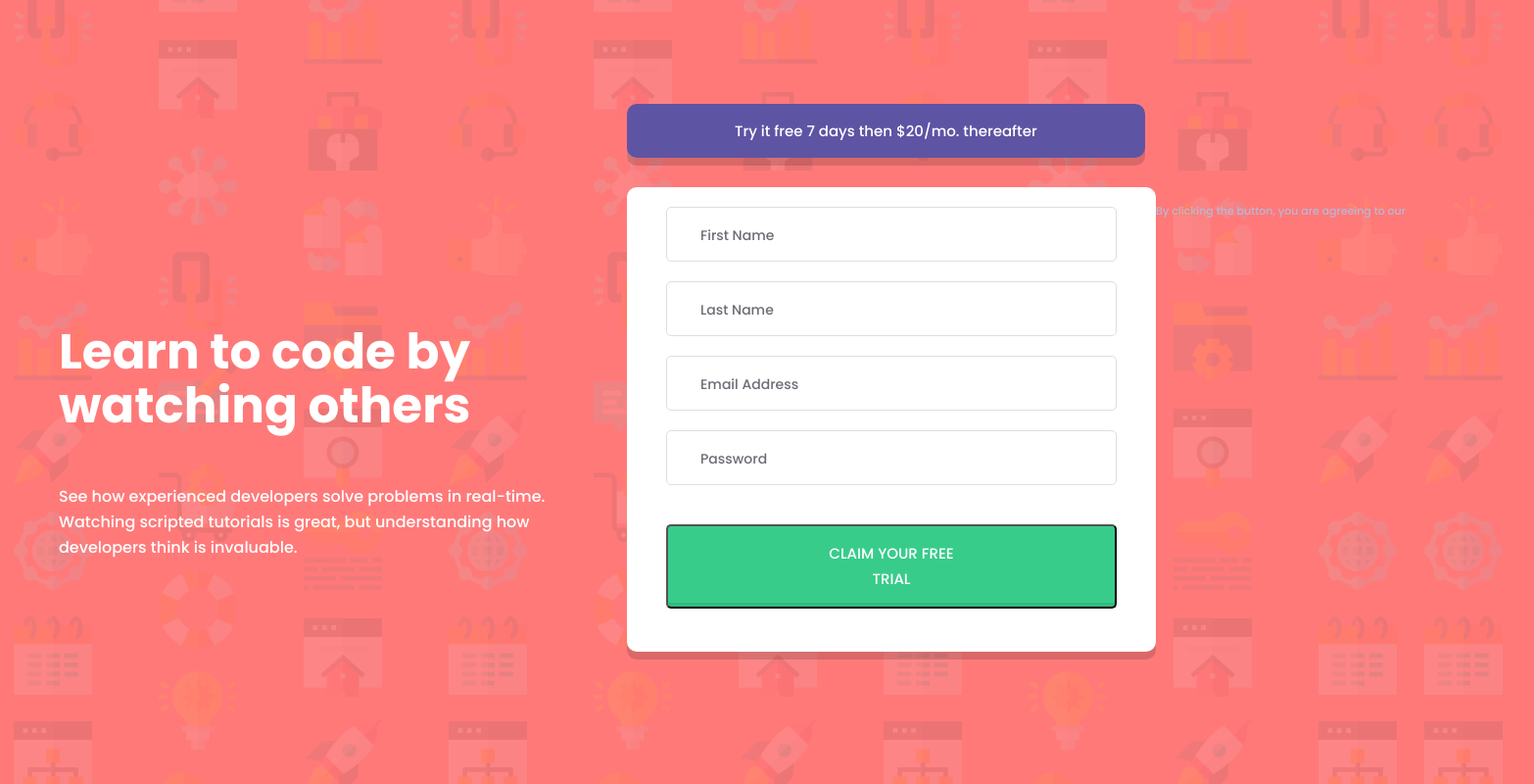
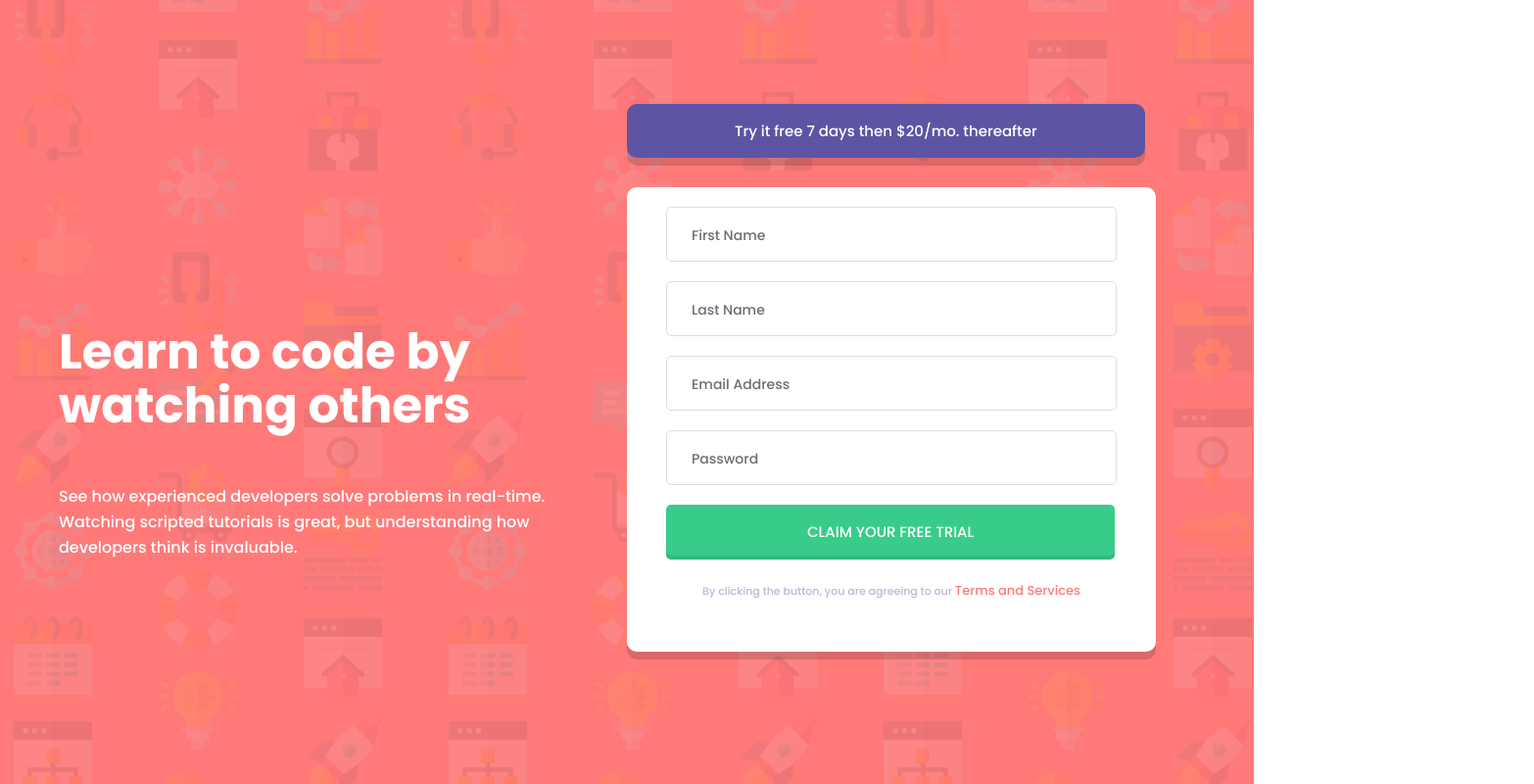
Before and after one commit to Sohibjon3412/Sign-Up, a plain HTML site: page index.html in a window 1280 px wide. Shown: the whole page at 98% size, 1566 px wide, since content can reach past the window. Drawn offline with nearby package versions, Linux system fonts and the light colour scheme.

Commit message:
Update style.css

```diff
--- a/css/style.css
+++ b/css/style.css
@@ -52,6 +52,7 @@ body {
   border-radius: 5px;
   margin-top: 20px;
   margin-left: 40px;
+  padding-left: 25px;
 
 }
 .inputs::placeholder {
@@ -59,10 +60,16 @@ body {
   line-height: 26px;
   color: #3D3B48;
   opacity: 0.75;
-  padding: 15px 32px;
+}
+.inputs:focus{
+  border: none;
+  border-radius: 5pt;
+  box-shadow: 0 0 0 1pt #5e54a4;
+  outline: none;
+  transition: .1s;
 }
 .claim-div {
-  padding: 40px 40px 8px 40px;
+  padding: 20px 20px 8px 40px;
 }
 .claim-link {
   font-size: 15px;
@@ -73,6 +80,7 @@ body {
   border-radius: 5px;
   padding: 15px 144px;
   text-decoration: none;
+  border: none;
 }
 .laster-text {
   font-size: 11px;
```
